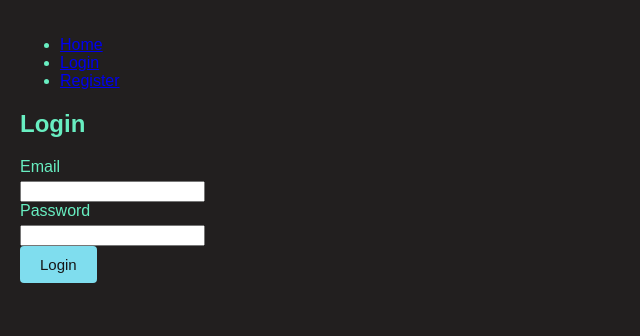
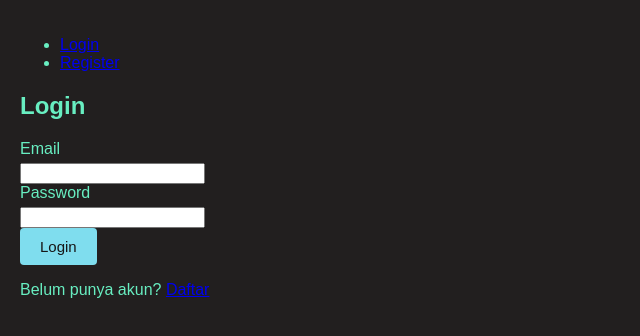
Before and after one commit to YourLogic7/project-CWC-online, a React (Vite) app in the folder react-app/: page /login in a window 1280 px wide. Shown: the top 336 px of the page, without its empty margins (0-640 px from the left). Built offline with nearby package versions, Linux system fonts and the light colour scheme.

Commit message:
idx major

```diff
--- a/react-app/index.html
+++ b/react-app/index.html
@@ -8,6 +8,6 @@
   </head>
   <body>
     <div id="root"></div>
-    <script type="module" src="/src/index.js"></script>
+    <script type="module" src="/src/index.jsx"></script>
   </body>
 </html>
--- a/react-app/src/App.js
+++ /dev/null
@@ -1,24 +0,0 @@
-import React from 'react';
-import { BrowserRouter as Router, Routes, Route } from 'react-router-dom';
-import Navbar from './components/Navbar';
-import Home from './components/Home';
-import Login from './components/Login';
-import Register from './components/Register';
-import './App.css';
-
-function App() {
-  return (
-    <Router>
-      <div>
-        <Navbar />
-        <Routes>
-          <Route path="/" element={<Home />} />
-          <Route path="/login" element={<Login />} />
-          <Route path="/register" element={<Register />} />
-        </Routes>
-      </div>
-    </Router>
-  );
-}
-
-export default App;
--- /dev/null
+++ b/react-app/src/App.jsx
@@ -0,0 +1,44 @@
+import React, { useState } from 'react';
+import { Routes, Route, Navigate, useNavigate } from 'react-router-dom';
+import Navbar from './components/Navbar.jsx';
+import Home from './components/Home.jsx';
+import Login from './components/Login.jsx';
+import Register from './components/Register.jsx';
+import './App.css';
+
+function App() {
+  const [isAuthenticated, setIsAuthenticated] = useState(false);
+  const navigate = useNavigate();
+
+  const handleLogin = () => {
+    setIsAuthenticated(true);
+    navigate('/');
+  };
+
+  const handleLogout = () => {
+    setIsAuthenticated(false);
+    navigate('/login');
+  };
+
+  const handleRegister = () => {
+    navigate('/login');
+  };
+
+  return (
+    <div>
+      <Navbar isAuthenticated={isAuthenticated} onLogout={handleLogout} />
+      <Routes>
+        <Route path="/login" element={<Login onLogin={handleLogin} />} />
+        <Route path="/register" element={<Register onRegister={handleRegister} />} />
+        <Route
+          path="/"
+          element={
+            isAuthenticated ? <Home /> : <Navigate to="/login" />
+          }
+        />
+      </Routes>
+    </div>
+  );
+}
+
+export default App;
--- a/react-app/src/components/Login.js
+++ b/react-app/src/components/Login.jsx
@@ -1,10 +1,17 @@
 import React from 'react';
+import { Link } from 'react-router-dom';
 
-function Login() {
+function Login({ onLogin }) {
+  const handleSubmit = (e) => {
+    e.preventDefault();
+    // a real app would have actual login logic
+    onLogin();
+  };
+
   return (
     <div>
       <h2>Login</h2>
-      <form>
+      <form onSubmit={handleSubmit}>
         <div>
           <label>Email</label>
           <input type="email" />
@@ -15,6 +22,9 @@ function Login() {
         </div>
         <button type="submit">Login</button>
       </form>
+      <p>
+        Belum punya akun? <Link to="/register">Daftar</Link>
+      </p>
     </div>
   );
 }
--- a/react-app/src/components/Navbar.js
+++ /dev/null
@@ -1,22 +0,0 @@
-import React from 'react';
-import { Link } from 'react-router-dom';
-
-function Navbar() {
-  return (
-    <nav>
-      <ul>
-        <li>
-          <Link to="/">Home</Link>
-        </li>
-        <li>
-          <Link to="/login">Login</Link>
-        </li>
-        <li>
-          <Link to="/register">Register</Link>
-        </li>
-      </ul>
-    </nav>
-  );
-}
-
-export default Navbar;
--- /dev/null
+++ b/react-app/src/components/Navbar.jsx
@@ -0,0 +1,32 @@
+import React from 'react';
+import { Link } from 'react-router-dom';
+
+function Navbar({ isAuthenticated, onLogout }) {
+  return (
+    <nav>
+      <ul>
+        {isAuthenticated ? (
+          <>
+            <li>
+              <Link to="/">Home</Link>
+            </li>
+            <li>
+              <button onClick={onLogout}>Logout</button>
+            </li>
+          </>
+        ) : (
+          <>
+            <li>
+              <Link to="/login">Login</Link>
+            </li>
+            <li>
+              <Link to="/register">Register</Link>
+            </li>
+          </>
+        )}
+      </ul>
+    </nav>
+  );
+}
+
+export default Navbar;
--- a/react-app/src/components/Register.js
+++ b/react-app/src/components/Register.jsx
@@ -1,10 +1,16 @@
 import React from 'react';
 
-function Register() {
+function Register({ onRegister }) {
+  const handleSubmit = (e) => {
+    e.preventDefault();
+    // a real app would have actual registration logic
+    onRegister();
+  };
+
   return (
     <div>
       <h2>Register</h2>
-      <form>
+      <form onSubmit={handleSubmit}>
         <div>
           <label>Username</label>
           <input type="text" />
--- a/react-app/src/index.js
+++ b/react-app/src/index.jsx
@@ -1,13 +1,16 @@
 import React from 'react';
 import ReactDOM from 'react-dom/client';
+import { BrowserRouter } from 'react-router-dom';
 import './index.css';
-import App from './App';
+import App from './App.jsx';
 import reportWebVitals from './reportWebVitals';
 
 const root = ReactDOM.createRoot(document.getElementById('root'));
 root.render(
   <React.StrictMode>
-    <App />
+    <BrowserRouter>
+      <App />
+    </BrowserRouter>
   </React.StrictMode>
 );
 
```
Also changed, not shown: react-app/src/components/Home.jsx (renamed from react-app/src/components/Home.js).
